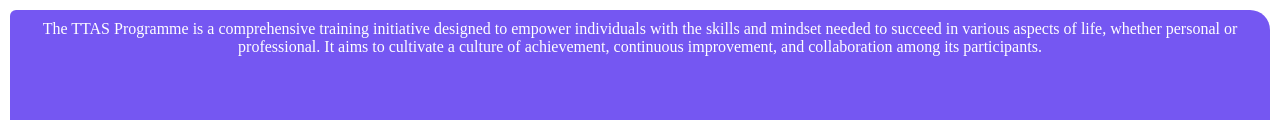
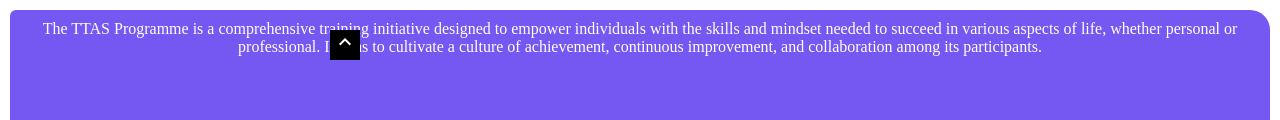
Before and after one commit to hemdeetech/ttas, a plain HTML site: page index.html in a window 1280 px wide. Shown: the part 470-590 px from the top of the page. Drawn offline with nearby package versions, Linux system fonts and the light colour scheme.

Commit message:
Update style.css

```diff
--- a/style.css
+++ b/style.css
@@ -373,3 +373,15 @@ i{
   bottom: 0px;
   left: 130px;
 }
+.arrow{
+  position: fixed;
+  background: #000;
+  color: #fff;
+  text-align: center;
+  max-width: 100px;
+  width: 30px;
+  height: 30px;
+  top:500px;
+  left: 330px;
+  cursor: pointer;
+}
```
